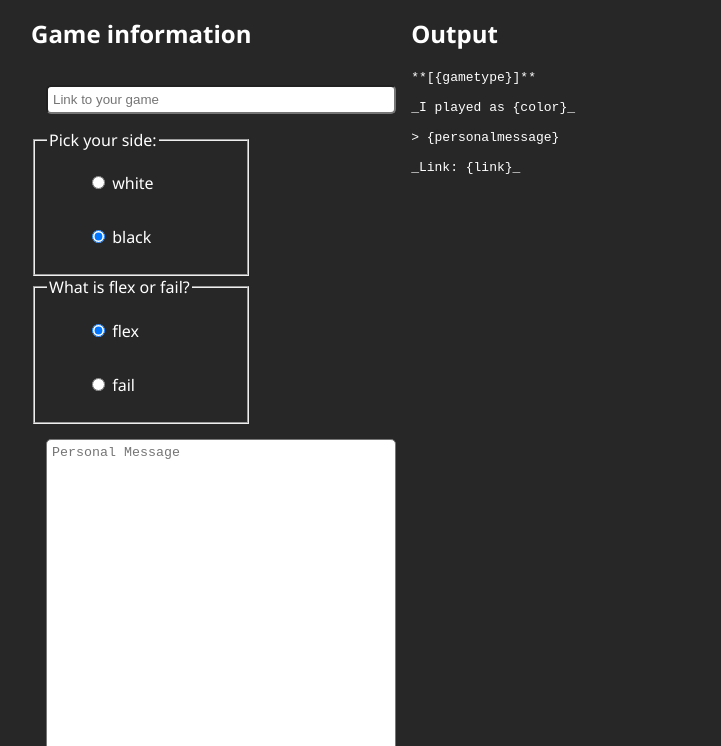
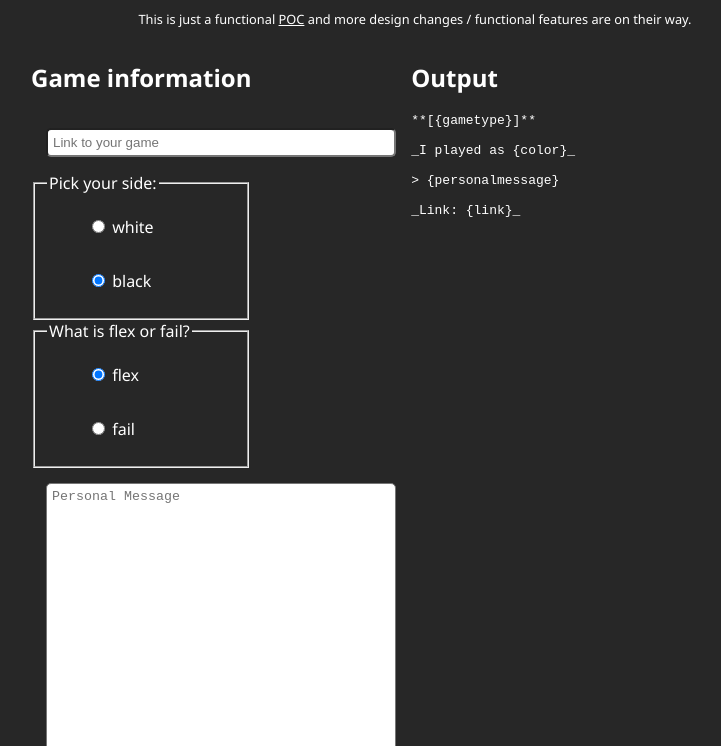
Before and after one commit to Ignemia/flex-friday-submissions-formatter, a plain HTML site: page index.html in a window 1280 px wide. Shown: the part 54-800 px from the top of the page, without its empty margins (233-954 px from the left). Drawn offline with Linux system fonts and the light colour scheme.

Commit message:
Add POC information notification

```diff
--- a/index.html
+++ b/index.html
@@ -10,6 +10,7 @@
 
 <body>
     <h1>Format your Flex Friday Message</h1>
+    <P style="text-align: center; font-size: 0.8rem">This is just a functional <span style="text-decoration:underline;" title="Proof Of Concept">POC</span> and more design changes / functional features are on their way. </P>
     <main>
         <div class="game-data">
             <h2>
```
Lines whose indentation alone changed are shown as unchanged.
